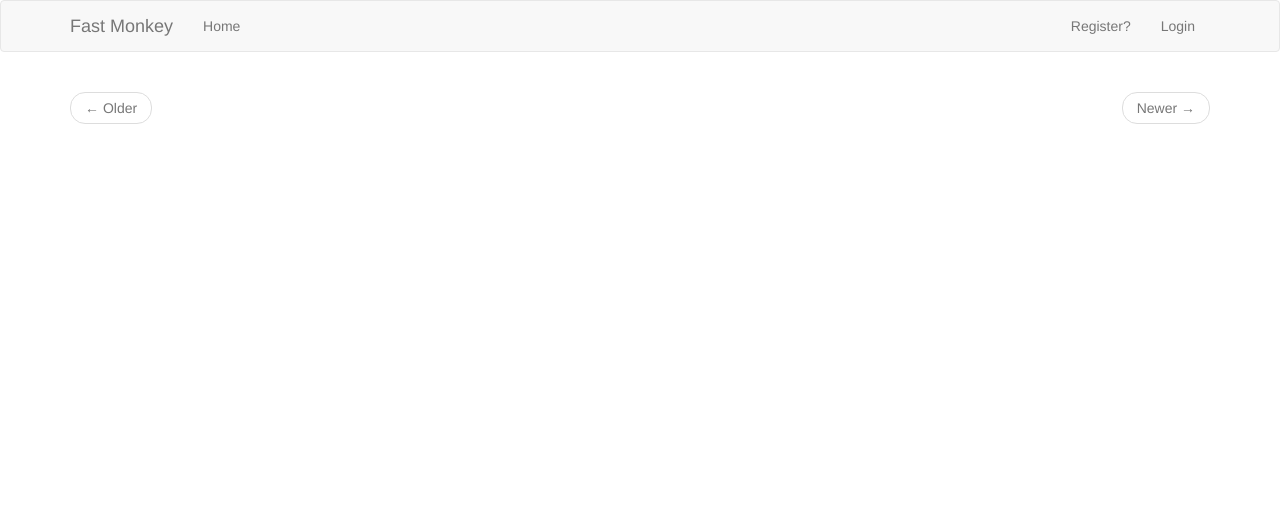
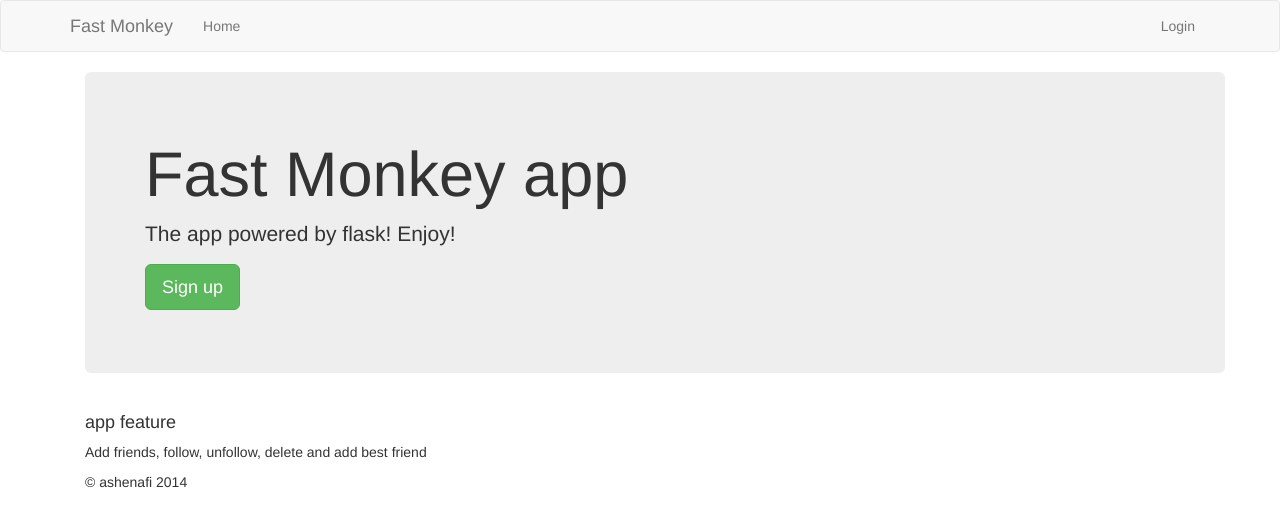
Before and after one commit to candyash/flask-sqlalchemy, a Flask app: page / in a window 1280 px wide. Shown: the top 527 px of the page. Run offline with Flask 2, Linux system fonts and the light colour scheme; some libraries are stand-ins or nearby versions.

Commit message:
lay out add

```diff
--- a/app/auth/routes.py
+++ b/app/auth/routes.py
@@ -55,7 +55,7 @@ def login():
 def logout():
     logout_user()
     flash("You have been logged out.")
-    return redirect(url_for("auth.login"))
+    return redirect(url_for("fast.index"))
 @login_manager.unauthorized_handler
 def unauthorized_callback():
     return redirect(url_for("auth.login"))
--- a/app/templates/base.html
+++ b/app/templates/base.html
@@ -53,7 +53,7 @@
             <ul class="nav navbar-nav navbar-right">
                 {% if not current_user.is_authenticated() %}
 
-                <li><a href="{{ url_for('fast.Register') }}">Register?</a></li>
+
                 <li><a href="{{ url_for('auth.login') }}">Login</a></li>
 
 
--- a/app/templates/fast/index.html
+++ b/app/templates/fast/index.html
@@ -3,14 +3,14 @@
 
 
 <ul class="user-list">
-
+    {% if current_user.is_authenticated() %}
     {% for p in user_list.items %}
 
 
     <li class="user">
-        {% if current_user.id %}
+
      <div class="user-avatar"><img src="{{current_user.avatar(64)}}"></div>
- {% endif %}
+
    <p>
        Name: {% if p.first_name %}{{ p.first_name }}{% endif %}{% if p.last_name %} {{ p.last_name }}<br>{% endif %}
        Age: {% if p.age %}{{ p.age}}<br>{% endif %}
@@ -20,6 +20,7 @@
     </li>
 
 {% endfor %}
+
 </ul>
 <ul class='pager'>
 
@@ -35,4 +36,41 @@
     {% endif %}
 
 </ul>
+{% else %}
+
+
+
+<div class="container">
+
+
+      <div class="jumbotron">
+        <h1>Fast Monkey app</h1>
+        <p class="lead">The app powered by flask! Enjoy!</p>
+        <p><a class="btn btn-lg btn-success" href="/Register" role="button">Sign up </a></p>
+      </div>
+
+      <div class="row marketing">
+        <div class="col-lg-6">
+          <h4>app feature</h4>
+          <p>Add friends, follow, unfollow, delete and add best friend</p>
+
+
+        </div>
+      </div>
+
+      <div class="footer">
+        <p>&copy; ashenafi 2014</p>
+      </div>
+
+    </div
+
+
+
+</div>
+
+
+
+
+{% endif %}
+
 {% endblock %}
```
